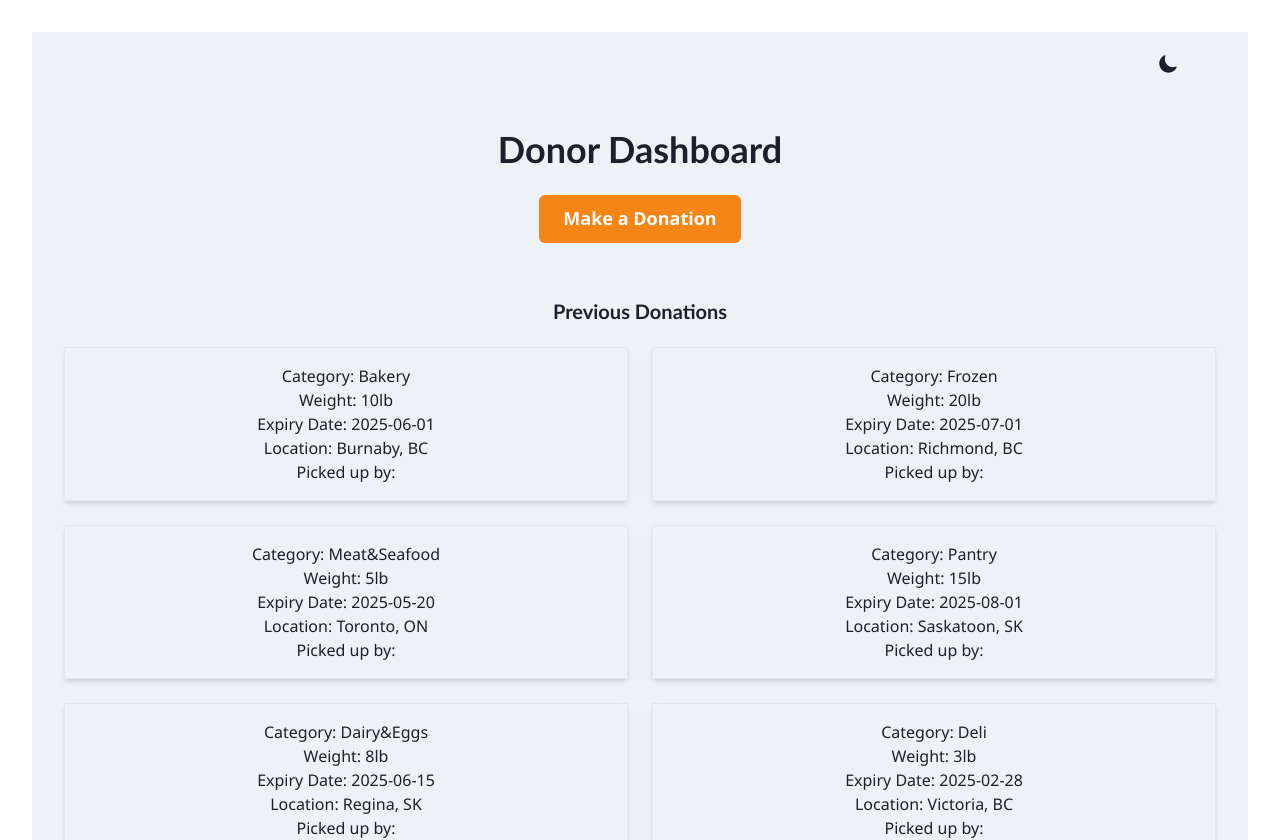
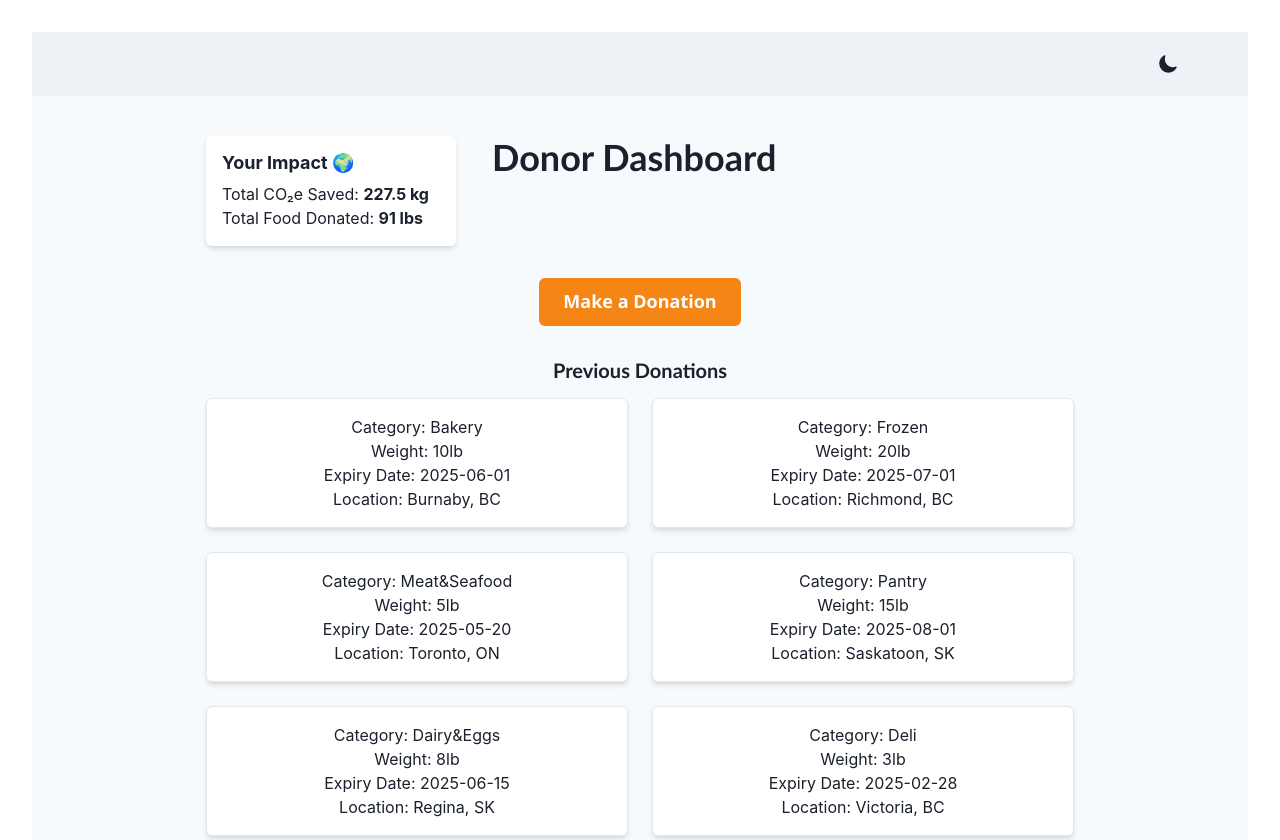
Before and after one commit to pranjali-22/youCodeSAP, a React (Vite) app in the folder my-front-end/: page /dashboardDonor in a window 1280 px wide. Shown: the top 840 px of the page. Built offline with nearby package versions, Linux system fonts and the light colour scheme; no server answers.

Commit message:
added "Your Impact" and minor fixes

```diff
--- a/my-front-end/src/pages/donor/DashBoardDonor.jsx
+++ b/my-front-end/src/pages/donor/DashBoardDonor.jsx
@@ -2,7 +2,7 @@ import { useState, useEffect } from 'react';
 import { useNavigate } from 'react-router-dom';
 import axios from 'axios';
 import DummyDonations from './DummyDonations';
-import { Box, Button, VStack, Heading, Grid, Text } from '@chakra-ui/react';
+import { Box, Button, VStack, Heading, HStack, Grid, Text } from '@chakra-ui/react';
 
 function DashBoardDonor() {
     const navigate = useNavigate();
@@ -20,7 +20,7 @@ function DashBoardDonor() {
         const fetchUserData = async () => {
             try {
                 // Fetch user data from backend (assuming you have a user endpoint)
-                const userResponse = await axios.get('http://localhost:5000/api/users');
+                const userResponse = await axios.get('http://localhost:5000/api/users/getUser');
                 setFirstName(userResponse.data.firstName); // Assuming response has the first name
             } catch (error) {
                 console.error("Error fetching user data:", error);
@@ -28,10 +28,6 @@ function DashBoardDonor() {
         };
 
         fetchUserData();
-
-
-
-
 
         setDonations(DummyDonations);
         const fetchDonations = async () => {
@@ -55,38 +51,84 @@ function DashBoardDonor() {
     };
 
     return (
-        <Box>
-            <VStack spacing={6} align="center" justify="center" padding={8}>
-                <Heading fontFamily='"Century Gothic", "Gill Sans", "Trebuchet MS", sans-serif' as="h1" size="xl">
+        <Box width="100%" minH="100vh" bg="gray.50" py={10}>
+        <VStack spacing={8} align="center" justify="center" maxW="900px" mx="auto" px={4}>
+          {/* Analytics Section */}
+          <HStack spacing={9} align="start" width="100%" justify="left">
+        {/* Your Impact Box */}
+        <Box
+          width="250px"
+          bg="white"
+          p={4}
+          borderRadius="md"
+          boxShadow="md"
+          textAlign="left"
+        >
+          <Heading fontSize="lg" mb={2}>Your Impact 🌍</Heading>
+          <Text>Total CO₂e Saved: <strong>{estimatedCO2eSaved} kg</strong></Text>
+          <Text>Total Food Donated: <strong>{totalWeight} lbs</strong></Text>
+        </Box>
+
+        {/* Donor Dashboard Header */}
+        <Heading
+          fontFamily='"Century Gothic", "Gill Sans", "Trebuchet MS", sans-serif'
+          as="h1"
+          size="xl"
+          textAlign="left"
+          flex="1"
+        >
           {firstName ? `${firstName}'s Dashboard` : 'Donor Dashboard'}
         </Heading>
+      </HStack>
 
-                {/* Button to make a donation */}
-                <Button fontFamily='"Segoe UI", "Helvetica Neue", "Arial", sans-serif' onClick={handleMakeDonation} bg="#F58514" color="white" size="lg"  _hover={{ opacity: 0.5}}>
+
+          {/* Make Donation Button */}
+          <Button
+            fontFamily='"Segoe UI", "Helvetica Neue", "Arial", sans-serif'
+            onClick={handleMakeDonation}
+            bg="#F58514"
+            color="white"
+            size="lg"
+            _hover={{ opacity: 0.5 }}
+          >
             Make a Donation
           </Button>
 
-                <Heading fontFamily='"Century Gothic", "Gill Sans", "Trebuchet MS", sans-serif' as="h2" size="md" mt={8}>
-                    Previous Donations</Heading>
+          {/* Previous Donations Section */}
+          <Box width="100%">
+            <Heading
+              fontFamily='"Century Gothic", "Gill Sans", "Trebuchet MS", sans-serif'
+              as="h2"
+              size="md"
+              mb={4}
+            >
+              Previous Donations
+            </Heading>
 
-                <Grid templateColumns="repeat(2, 1fr)" gap={6} width="full">
             {donations.length === 0 ? (
               <Text fontFamily='"Century Gothic", "Gill Sans", "Trebuchet MS", sans-serif' >
-                        No previous donations found.</Text>
+                No previous donations found.
+              </Text>
             ) : (
-                    donations.map((donation) => (
-                        <Box key={donation.id} padding={4} shadow="md" borderWidth="1px" width="full">
-                            <Text fontFamily='"Segoe UI", "Helvetica Neue", "Arial", sans-serif' >Category: {donation.type}</Text>
-                            <Text fontFamily='"Segoe UI", "Helvetica Neue", "Arial", sans-serif' >Weight: {donation.quantity}lb </Text>
-                            <Text fontFamily='"Segoe UI", "Helvetica Neue", "Arial", sans-serif' >Expiry Date: {donation.expiryDate}</Text>
-                            <Text fontFamily='"Segoe UI", "Helvetica Neue", "Arial", sans-serif' >Location: {donation.location}</Text>
-
-                            <Text fontFamily='"Segoe UI", "Helvetica Neue", "Arial", sans-serif' >Picked up by: {donation.dispatcher}</Text>
-                            {/* TODO dispatcher field */}
+              <Grid
+                templateColumns="repeat(auto-fill, minmax(300px, 1fr))"
+                gap={6}
+                width="100%"
+              >
+                {donations.map((donation) => (
+                  <Box key={donation.id} p={4} shadow="md" borderWidth="1px" borderRadius="md" bg="white">
+                    <Text>Category: {donation.type}</Text>
+                    <Text>Weight: {donation.quantity}lb</Text>
+                    <Text>Expiry Date: {donation.expiryDate}</Text>
+                    <Text>Location: {donation.location}</Text>
+                    {/* TODO
+                    <Text>Picked up by: {donation.dispatcher}</Text>
+                    */}
                   </Box>
-                    ))
+                ))}
+              </Grid>
             )}
-                  </Grid>
+          </Box>
         </VStack>
       </Box>
     );
```
Also changed, not shown: 1 other file (tests, documents, lock files or other folders). Lines whose indentation alone changed are shown as unchanged.
